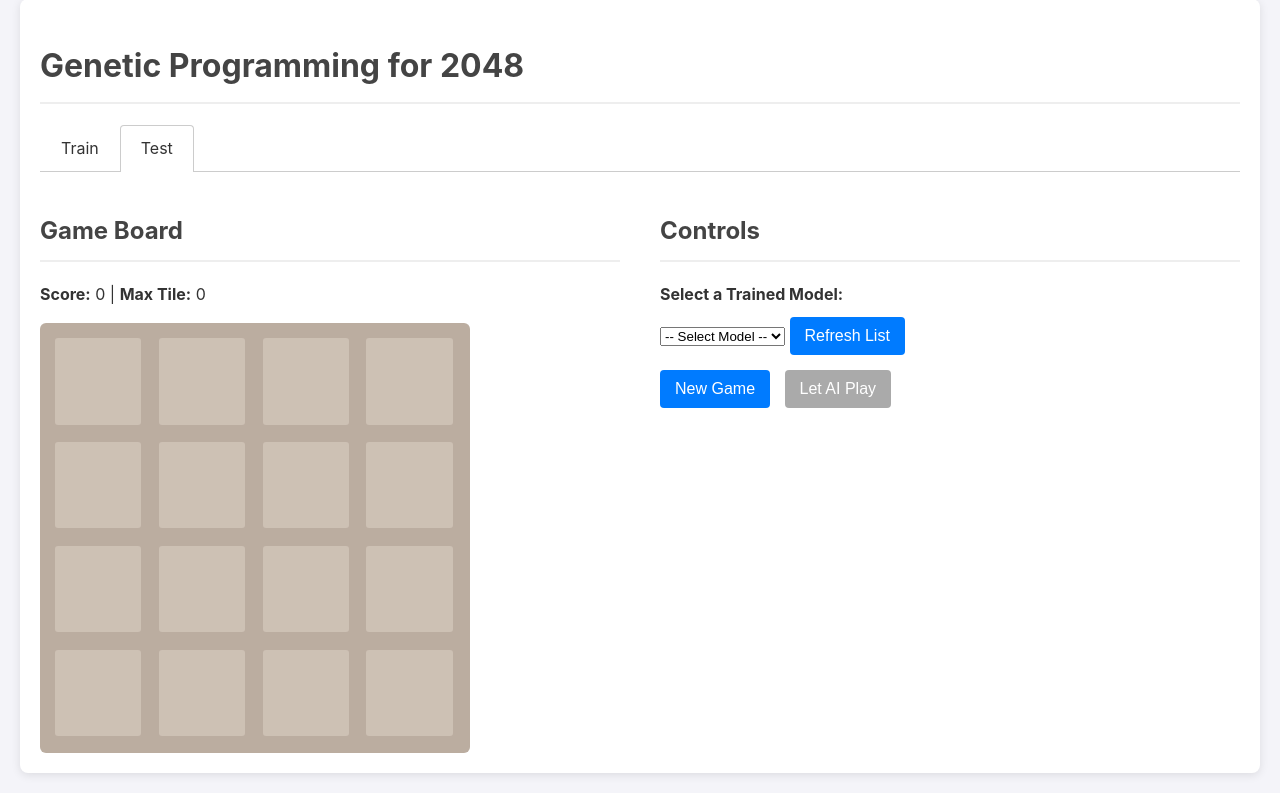
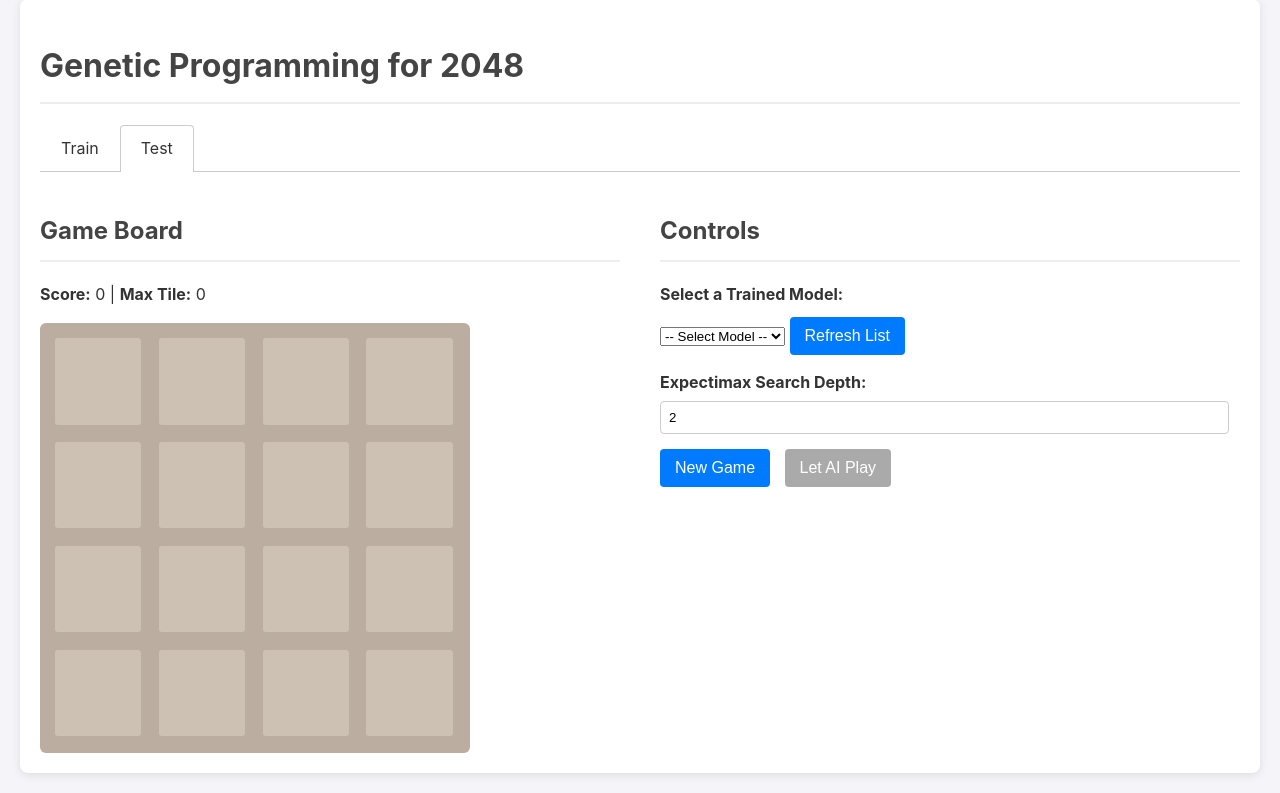
Before and after one commit to zsc/gp_2048_demo, a Flask app: page / in a window 1280 px wide, after a click on "Test". Shown: the part 21-814 px from the top of the page. Run offline with Flask 3, Linux system fonts and the light colour scheme; data that the repository does not hold is empty; some libraries are stand-ins or nearby versions.

Commit message:
test expectimax works

```diff
--- a/app.py
+++ b/app.py
@@ -237,7 +237,73 @@ def handle_stop_training():
 def handle_new_game():
     """Provides a new 2048 board."""
     board_int = Game2048.reset_board()
-    emit('new_game_state', {'board': str(board_int), 'score': 0, 'max_tile': 0, 'is_over': False})
+    emit('new_game_state', {'board': str(board_int), 'score': 0, 'max_tile': Game2048.get_max_tile(board_int), 'is_over': False})
+
+# --- Expectimax AI Logic ---
+
+def max_value(board: int, program: Program, depth: int) -> float:
+    """Player's turn: maximize the score from the next state."""
+    if Game2048.is_game_over(board):
+        return program.eval(board) - 1e6 # Penalize game over states
+    if depth == 0:
+        return program.eval(board)
+
+    move_fns = {
+        0: Game2048.move_up, 1: Game2048.move_down,
+        2: Game2048.move_left, 3: Game2048.move_right
+    }
+
+    max_utility = -float('inf')
+    has_moved = False
+    for _, move_fn in move_fns.items():
+        next_board, _, moved = move_fn(board)
+        if moved:
+            has_moved = True
+            # After player moves, it's the computer's turn (chance node)
+            utility = expect_value(next_board, program, depth)
+            max_utility = max(max_utility, utility)
+
+    if not has_moved:
+        return program.eval(board)
+
+    return max_utility
+
+def expect_value(board: int, program: Program, depth: int) -> float:
+    """Computer's turn: calculate the expected score from all possible tile spawns."""
+    empty_cells_indices = []
+    for i in range(16):
+        if (board >> (i * 4)) & 0xF == 0:
+            empty_cells_indices.append(i)
+
+    # After computer adds a tile, it's player's turn again, so we search 1 ply deeper.
+    next_depth = depth - 1
+
+    if not empty_cells_indices:
+        return max_value(board, program, next_depth)
+
+    if next_depth < 0:
+        return program.eval(board)
+
+    num_empty = len(empty_cells_indices)
+    total_score = 0.0
+
+    # Weighted average of scores for adding '2' or '4'
+    # val_2 is log2(2)=1, val_4 is log2(4)=2
+    sum_score_2 = 0.0
+    sum_score_4 = 0.0
+
+    for cell_idx in empty_cells_indices:
+        board_with_2 = board | (1 << (cell_idx * 4))
+        sum_score_2 += max_value(board_with_2, program, next_depth)
+
+        board_with_4 = board | (2 << (cell_idx * 4))
+        sum_score_4 += max_value(board_with_4, program, next_depth)
+
+    # Expected score = (0.9 * sum(scores_with_2) + 0.1 * sum(scores_with_4)) / num_empty
+    # This simplifies to:
+    # (0.9/num_empty) * sum(scores_with_2) + (0.1/num_empty) * sum(scores_with_4)
+    # Which is what the loop does implicitly if we divide at the end
+    return (0.9 * sum_score_2 + 0.1 * sum_score_4) / num_empty
 
 @socketio.on('request_next_move')
 def handle_next_move(data):
@@ -247,26 +313,25 @@ def handle_next_move(data):
     try:
         model_file = data['model']
         board_int = int(data['board'])
+        search_depth = int(data.get('search_depth', 2)) # Get depth from request
 
         with open(os.path.join(MODELS_DIR, model_file), 'r') as f:
             program = deserialize_program(f.read())
 
         move_fns = {
-            0: Game2048.move_up,
-            1: Game2048.move_down,
-            2: Game2048.move_left,
-            3: Game2048.move_right
+            0: Game2048.move_up, 1: Game2048.move_down,
+            2: Game2048.move_left, 3: Game2048.move_right
         }
 
         best_move_idx = -1
         best_eval_score = -float('inf')
 
-        possible_moves = []
+        # This is the root of the search, corresponding to a MAX node.
         for i, move_fn in move_fns.items():
             next_board, _, moved = move_fn(board_int)
             if moved:
-                eval_score = program.eval(next_board)
-                possible_moves.append({'move': i, 'score': eval_score})
+                # The value of making a move is the expected value of the resulting state
+                eval_score = expect_value(next_board, program, search_depth)
                 if eval_score > best_eval_score:
                     best_eval_score = eval_score
                     best_move_idx = i
@@ -277,14 +342,7 @@ def handle_next_move(data):
             new_board_with_tile = Game2048.add_random_tile(new_board)
             is_over = Game2048.is_game_over(new_board_with_tile)
             max_tile = Game2048.get_max_tile(new_board_with_tile)
-
-            emit('next_move_result', {
-                'move': best_move_idx,
-                'score_gain': score_gain,
-                'new_board': str(new_board_with_tile),
-                'is_over': is_over,
-                'max_tile': max_tile
-            })
+            emit('next_move_result', { 'move': best_move_idx, 'score_gain': score_gain, 'new_board': str(new_board_with_tile), 'is_over': is_over, 'max_tile': max_tile })
         else:
             # Game is over, no moves possible
             emit('next_move_result', {'move': -1, 'is_over': True})
--- a/templates/index.html
+++ b/templates/index.html
@@ -95,6 +95,10 @@
                         <select id="model-selector"></select>
                         <button id="refresh-models-btn" style="margin-top: 5px;">Refresh List</button>
                     </div>
+                    <div class="form-group">
+                        <label for="search-depth">Expectimax Search Depth:</label>
+                        <input id="search-depth" type="number" value="2" min="1" max="5">
+                    </div>
                     <button id="new-game-btn">New Game</button>
                     <button id="ai-play-btn" disabled>Let AI Play</button>
                     <button id="ai-stop-btn" disabled style="display: none; background-color: #dc3545;">Stop AI</button>
@@ -180,29 +184,37 @@
             const aiPlayBtn = document.getElementById('ai-play-btn');
             const aiStopBtn = document.getElementById('ai-stop-btn');
             const boardContainer = document.getElementById('board-container');
+            const searchDepthInput = document.getElementById('search-depth');
             const gameScoreEl = document.getElementById('game-score');
             const gameMaxTileEl = document.getElementById('game-max-tile');
 
             function int64ToBoardArray(boardInt) {
                 const board = Array(4).fill(0).map(() => Array(4).fill(0));
+                try {
                     for (let i = 0; i < 16; i++) {
                         const valLog2 = (boardInt >> BigInt(i * 4)) & BigInt(0xF);
                         if (valLog2 > 0) {
                             board[Math.floor(i / 4)][i % 4] = 1 << Number(valLog2);
                         }
                     }
+                } catch (e) {
+                    console.error("Error converting board state:", e);
+                }
                 return board;
             }
 
             function renderBoard(boardArray) {
                 boardContainer.innerHTML = ''; // Clear previous state
+                const fragment = document.createDocumentFragment();
                 for (let r = 0; r < 4; r++) {
                     for (let c = 0; c < 4; c++) {
                         const cell = document.createElement('div');
                         const tileValue = boardArray[r][c];
                         if (tileValue > 0) {
+                            // Use a more robust class naming for large tiles
+                            const tileClassValue = tileValue <= 2048 ? tileValue : 'super';
                             cell.className = 'tile';
-                            cell.classList.add(`tile-${tileValue <= 2048 ? tileValue : 'super'}`);
+                            cell.classList.add(`tile-${tileClassValue}`);
                             cell.textContent = tileValue;
                         } else {
                             cell.className = 'grid-cell';
@@ -210,6 +222,7 @@
                         boardContainer.appendChild(cell);
                     }
                 }
+                boardContainer.appendChild(fragment);
             }
 
             async function fetchModels() {
@@ -230,6 +243,8 @@
 
             function updateButtonStates() {
                 const modelSelected = modelSelector.value !== "";
+                const depthValid = searchDepthInput && parseInt(searchDepthInput.value, 10) > 0;
+
                 if (isAIPlaying) {
                     aiPlayBtn.disabled = true;
                     aiStopBtn.disabled = false;
@@ -237,13 +252,15 @@
                     newGameBtn.disabled = true;
                     modelSelector.disabled = true;
                     refreshModelsBtn.disabled = true;
+                    searchDepthInput.disabled = true;
                 } else {
-                    aiPlayBtn.disabled = isGameOver || !modelSelected;
+                    aiPlayBtn.disabled = isGameOver || !modelSelected || !depthValid;
                     aiStopBtn.disabled = true;
                     aiStopBtn.style.display = 'none';
                     newGameBtn.disabled = false;
                     modelSelector.disabled = false;
                     refreshModelsBtn.disabled = false;
+                    searchDepthInput.disabled = false;
                 }
             }
 
@@ -255,7 +272,8 @@
                 }
                 socket.emit('request_next_move', {
                     board: currentBoardInt.toString(),
-                    model: modelSelector.value
+                    model: modelSelector.value,
+                    search_depth: parseInt(searchDepthInput.value, 10) || 2
                 });
             }
 
@@ -280,6 +298,7 @@
             modelSelector.addEventListener('change', () => {
                 updateButtonStates();
             });
+            searchDepthInput.addEventListener('input', updateButtonStates);
 
             refreshModelsBtn.addEventListener('click', fetchModels);
 
@@ -287,15 +306,18 @@
                 currentBoardInt = BigInt(data.board);
                 currentScore = data.score;
                 isGameOver = data.is_over;
+                // Defer DOM updates to avoid blocking
+                requestAnimationFrame(() => {
                     const boardArray = int64ToBoardArray(currentBoardInt);
                     renderBoard(boardArray);
                     gameScoreEl.textContent = currentScore;
                     gameMaxTileEl.textContent = data.max_tile;
                     updateButtonStates();
                 });
+            });
 
             socket.on('next_move_result', (data) => {
-                currentBoardInt = BigInt(data.new_board);
+                if (data.new_board) currentBoardInt = BigInt(data.new_board);
                 currentScore += data.score_gain;
                 isGameOver = data.is_over || data.move === -1;
                 const boardArray = int64ToBoardArray(currentBoardInt);
@@ -320,7 +342,8 @@
             socket.on('error', (data) => {
                 console.error('Server error:', data.message);
                 alert(`An error occurred on the server: ${data.message}`);
-                aiStepBtn.disabled = false;
+                isAIPlaying = false;
+                updateButtonStates();
             });
 
             // Initial setup
```
Lines whose indentation alone changed are shown as unchanged.
